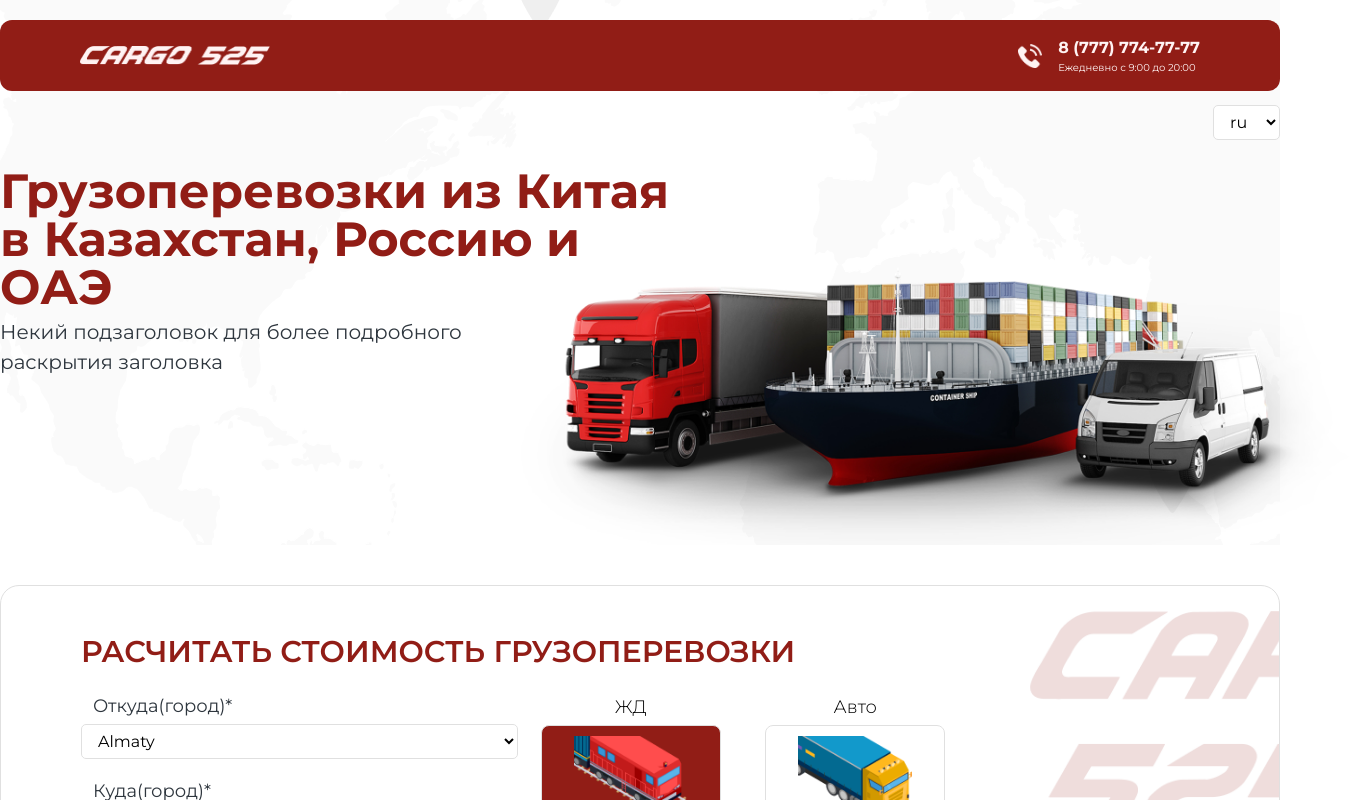
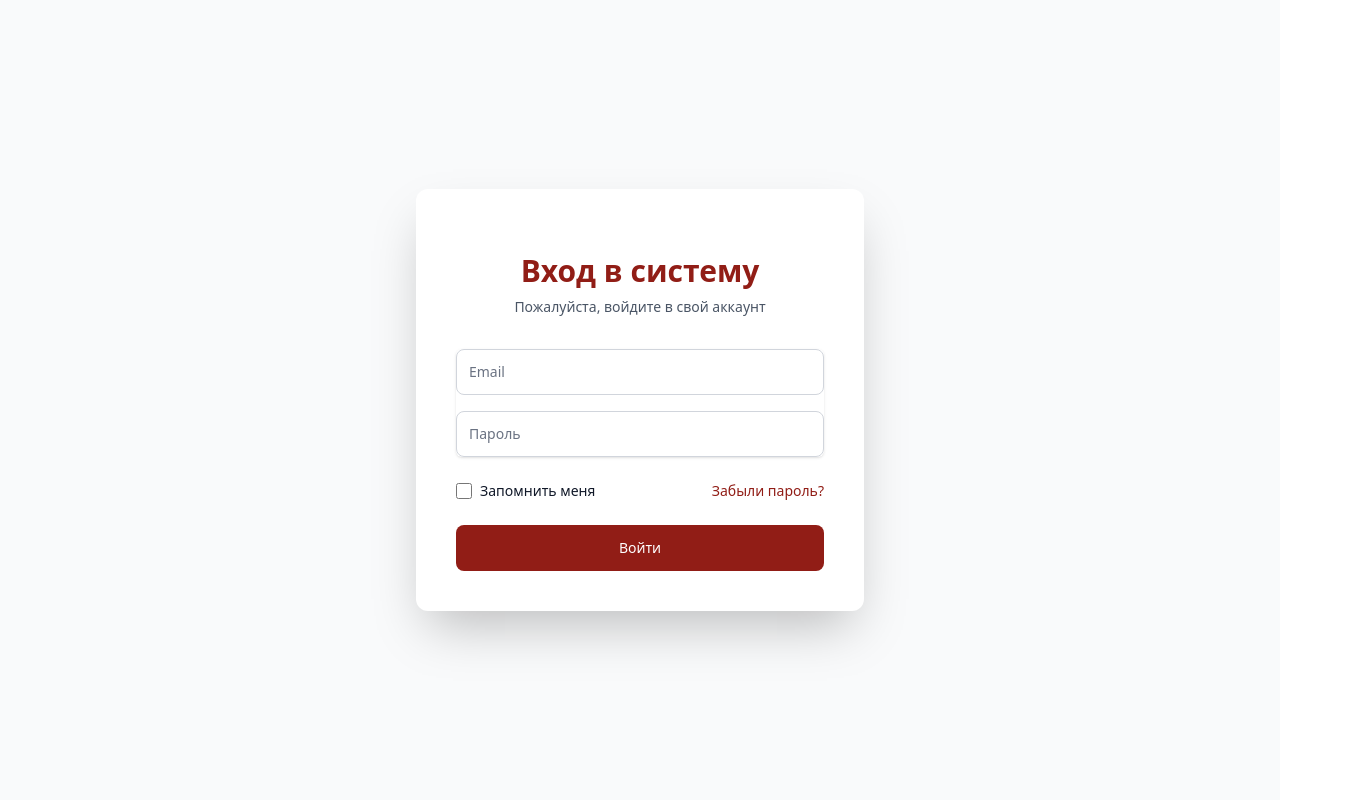
Before and after one commit to TheGodGiven/cargo_525, a React (Vite) app: page /login in a window 1280 px wide. Shown: the top 800 px of the page, 1352 px wide, since content can reach past the window. Built offline with nearby package versions, Linux system fonts and the light colour scheme.

Commit message:
10.05.2025 Edil 1

```diff
--- a/package.json
+++ b/package.json
@@ -15,6 +15,7 @@
     "clsx": "^2.1.1",
     "react": "^19.0.0",
     "react-dom": "^19.0.0",
+    "react-router-dom": "^7.6.0",
     "react-slick": "^0.30.3",
     "slick-carousel": "^1.8.1"
   },
--- a/src/App.jsx
+++ b/src/App.jsx
@@ -1,4 +1,5 @@
 import { useEffect, useState } from "react";
+import { BrowserRouter as Router, Routes, Route } from 'react-router-dom';
 import Calc from "./components/Calc/Calc";
 import Header from "./components/Header";
 import InfoBlock from "./components/InfoBlock";
@@ -7,6 +8,7 @@
 import AdvantagesBlock from "./components/AdvantagesBlock";
 import CommentBlock from "./components/CommentBlock"; // Убедитесь, что путь правильный
 import Footer from "./components/Footer";
+import AuthPage from "./components/AuthPage";
 
 function App() {
     const [lang, changeLang] = useState("ru");
@@ -16,6 +18,10 @@
     };
 
     return (
+        <Router>
+            <Routes>
+                <Route path="/login" element={<AuthPage />} />
+                <Route path="/" element={
                     <div style={{ fontFamily: "Montserrat" }} className="pb-20 relative">
                         <Header lg={lang} change={handleChange} />
                         <Calc lg={lang} />
@@ -26,6 +32,9 @@
                         <CommentBlock lg={lang} />
                         <Footer lg={lang}/>
                     </div>
+                } />
+            </Routes>
+        </Router>
     );
 }
 
--- /dev/null
+++ b/src/components/AuthPage.jsx
@@ -0,0 +1,99 @@
+import React, { useState } from 'react';
+
+export default function AuthPage() {
+    const [formData, setFormData] = useState({
+        email: '',
+        password: ''
+    });
+
+    const handleSubmit = (e) => {
+        e.preventDefault();
+        // Здесь будет логика авторизации
+        console.log('Form submitted:', formData);
+    };
+
+    const handleChange = (e) => {
+        setFormData({
+            ...formData,
+            [e.target.name]: e.target.value
+        });
+    };
+
+    return (
+        <div className="min-h-screen flex items-center justify-center bg-gray-50 py-12 px-4 sm:px-6 lg:px-8">
+            <div className="max-w-md w-full space-y-8 bg-white p-10 rounded-xl shadow-2xl">
+                <div>
+                    <h2 className="mt-6 text-center text-3xl font-extrabold text-[#911D16]">
+                        Вход в систему
+                    </h2>
+                    <p className="mt-2 text-center text-sm text-gray-600">
+                        Пожалуйста, войдите в свой аккаунт
+                    </p>
+                </div>
+                <form className="mt-8 space-y-6" onSubmit={handleSubmit}>
+                    <div className="rounded-md shadow-sm space-y-4">
+                        <div>
+                            <label htmlFor="email" className="sr-only">
+                                Email
+                            </label>
+                            <input
+                                id="email"
+                                name="email"
+                                type="email"
+                                required
+                                className="appearance-none rounded-lg relative block w-full px-3 py-3 border border-gray-300 placeholder-gray-500 text-gray-900 focus:outline-none focus:ring-[#911D16] focus:border-[#911D16] focus:z-10 sm:text-sm transition-all duration-200"
+                                placeholder="Email"
+                                value={formData.email}
+                                onChange={handleChange}
+                            />
+                        </div>
+                        <div>
+                            <label htmlFor="password" className="sr-only">
+                                Пароль
+                            </label>
+                            <input
+                                id="password"
+                                name="password"
+                                type="password"
+                                required
+                                className="appearance-none rounded-lg relative block w-full px-3 py-3 border border-gray-300 placeholder-gray-500 text-gray-900 focus:outline-none focus:ring-[#911D16] focus:border-[#911D16] focus:z-10 sm:text-sm transition-all duration-200"
+                                placeholder="Пароль"
+                                value={formData.password}
+                                onChange={handleChange}
+                            />
+                        </div>
+                    </div>
+
+                    <div className="flex items-center justify-between">
+                        <div className="flex items-center">
+                            <input
+                                id="remember-me"
+                                name="remember-me"
+                                type="checkbox"
+                                className="h-4 w-4 text-[#911D16] focus:ring-[#911D16] border-gray-300 rounded"
+                            />
+                            <label htmlFor="remember-me" className="ml-2 block text-sm text-gray-900">
+                                Запомнить меня
+                            </label>
+                        </div>
+
+                        <div className="text-sm">
+                            <a href="#" className="font-medium text-[#911D16] hover:text-[#b22222] transition-colors duration-200">
+                                Забыли пароль?
+                            </a>
+                        </div>
+                    </div>
+
+                    <div>
+                        <button
+                            type="submit"
+                            className="group relative w-full flex justify-center py-3 px-4 border border-transparent text-sm font-medium rounded-lg text-white bg-[#911D16] hover:bg-[#b22222] focus:outline-none focus:ring-2 focus:ring-offset-2 focus:ring-[#911D16] transition-all duration-200 transform hover:scale-[1.02]"
+                        >
+                            Войти
+                        </button>
+                    </div>
+                </form>
+            </div>
+        </div>
+    );
+}
```
Also changed, not shown: 1 other file (tests, documents, lock files or other folders). Lines whose indentation alone changed are shown as unchanged.
